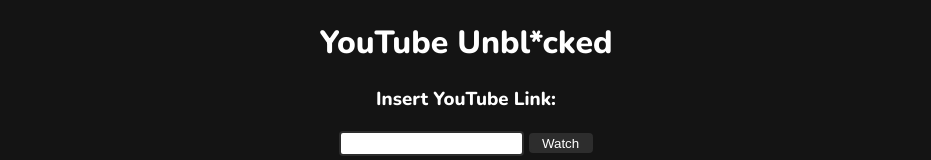
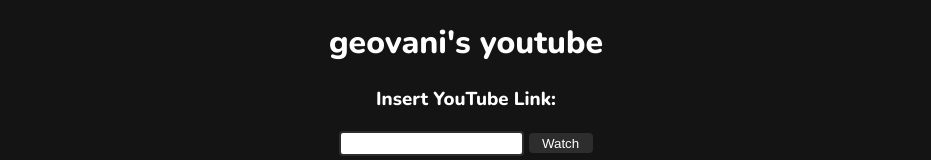
Before and after one commit to geovanidude/ok, a plain HTML site: page index.html in a window 1280 px wide. Shown: the top 160 px of the page, without its empty margins (174-1105 px from the left). Drawn offline with nearby package versions, Linux system fonts and the light colour scheme.

Commit message:
Update index.html

```diff
--- a/index.html
+++ b/index.html
@@ -2,7 +2,7 @@
 <html>
 
 <head>
-	<title>YouTube</title>
+	<title>geovani's youtube</title>
 	<meta charset="utf-8">
 	<meta name="viewport" content="width=device-width">
 	<link href="style.css" rel="stylesheet" type="text/css" />
@@ -23,7 +23,7 @@
 </head>
 
 <body>
-	<h1 class="center">YouTube Unbl*cked</h5>
+	<h1 class="center">geovani's youtube</h5>
 		<div class=center>
 			<h3>Insert YouTube Link:</h3>
 			<input id="url" type="text" placeholder="" required>
@@ -51,7 +51,7 @@
     <footer class="center">
     	<br>
       <hr>
-    	<p>This is not mine but heres my website<a class="linelink" href="https://geovani.carrd.co/" target="_blank">geovani.carrd.co</a><br>
+    	<p>This is not mine but heres my website<a class ="linelink" href="https://geovani.carrd.co/" target="_blank">geovani.carrd.co</a><br>
         </footer>
 	<script src="script.js"></script>
 </html>
```
